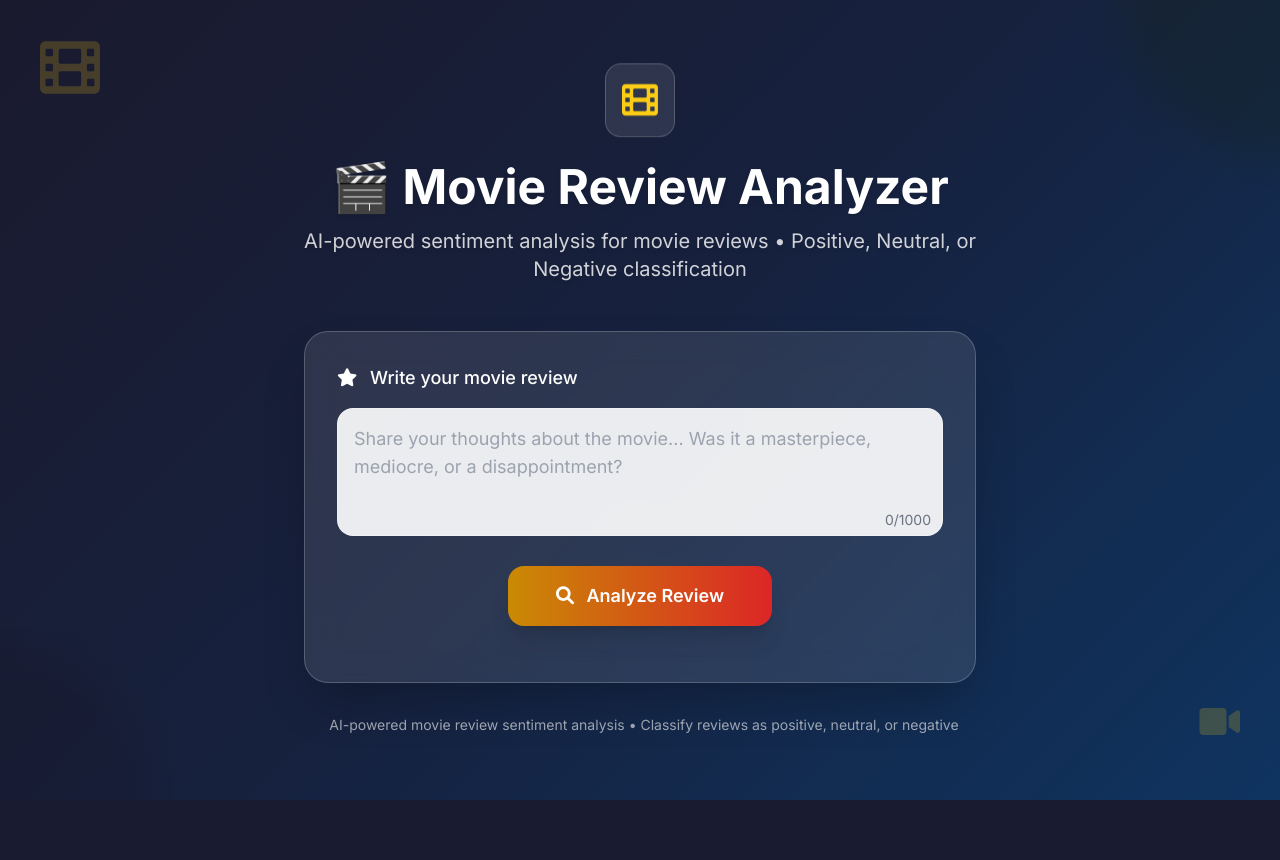
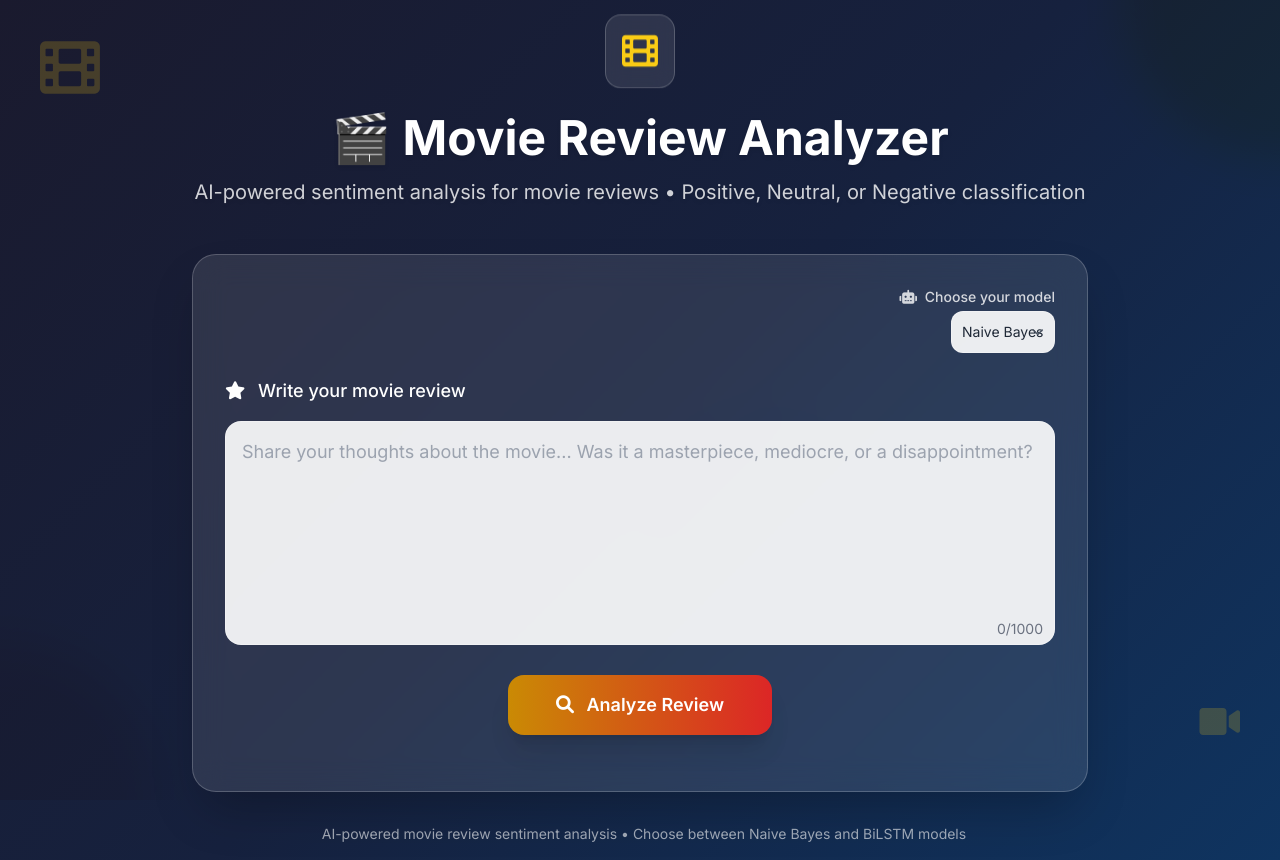
Before and after one commit to ananyahegde/IMDB-movie-classifier, a Flask app: page / in a window 1280 px wide. Before the commit the page ends 800 px from the top, so only its background shows below. Run offline with Flask 3, Linux system fonts and the light colour scheme; parts of the project's set-up code (start-up, migrations or seed data) failed here and were passed over; some libraries are stand-ins or nearby versions.

Commit message:
add option for choosing model

```diff
--- a/app/server.py
+++ b/app/server.py
@@ -3,6 +3,9 @@ import torch.nn as nn
 from flask import Flask, request, jsonify, render_template
 from flask_cors import CORS
 import pickle
+import numpy as np
+from sklearn.feature_extraction.text import TfidfVectorizer
+from sklearn.naive_bayes import MultinomialNB
 
 import sys
 import os
@@ -37,46 +40,71 @@ class BiLSTM(nn.Module):
         hidden = self.dropout(hidden)
         return self.fc(hidden)
 
-# Load model and vocab at startup
-model = None
+# Model components
+bilstm_model = None
+naive_bayes_model = None
+vectorizer = None
 vocab = None
 vocab_to_idx = None
 preprocess = None
 tokenize = None
 
-def load_model():
-    """Load model and preprocessing components"""
-    global model, vocab, vocab_to_idx, preprocess, tokenize
+def load_models():
+    """Load both BiLSTM and Naive Bayes models"""
+    global bilstm_model, naive_bayes_model, vectorizer, vocab, vocab_to_idx, preprocess, tokenize
 
-    # Load vocabulary
-    with open('data/interim/vocab.pkl', 'rb') as f:
-        vocab, vocab_to_idx = pickle.load(f)
+    print("Loading models...")
 
     # Initialize preprocessing components
     preprocess = Preprocess()
     tokenize = Tokenize()
 
-    # Load model
-    model = BiLSTM(
-        vocab_size=len(vocab),
-        embed_dim=100,
-        hidden_dim=64,
-        output_dim=2,
-        pad_idx=vocab_to_idx['<pad>']
-    )
+    # Load BiLSTM model
+    try:
+        # Load vocabulary for BiLSTM
+        with open('data/interim/vocab.pkl', 'rb') as f:
+            vocab, vocab_to_idx = pickle.load(f)
 
-    model.load_state_dict(torch.load('models/BiLSTM_SK5Fold_best.pth', map_location=device))
-    model = model.to(device)
-    model.eval()
+        # Load BiLSTM model
+        bilstm_model = BiLSTM(
+            vocab_size=len(vocab),
+            embed_dim=100,
+            hidden_dim=64,
+            output_dim=2,
+            pad_idx=vocab_to_idx['<pad>']
+        )
 
-    print("Model loaded successfully!")
+        bilstm_model.load_state_dict(torch.load('models/BiLSTM_SK5Fold_best.pth', map_location=device))
+        bilstm_model = bilstm_model.to(device)
+        bilstm_model.eval()
+        print("BiLSTM model loaded successfully!")
 
-def predict_sentiment(text):
-    """Make prediction using the loaded model"""
-    global model, vocab, vocab_to_idx, preprocess, tokenize
+    except Exception as e:
+        print(f"Failed to load BiLSTM model: {e}")
+        bilstm_model = None
 
-    if model is None:
-        raise Exception("Model not loaded")
+    # Load Naive Bayes model
+    try:
+        # Load Naive Bayes model and vectorizer
+        with open('models/multinomial_naive_bayes.pkl', 'rb') as f:
+            naive_bayes_model = pickle.load(f)
+
+        with open('models/best_count_vectorizer.pkl', 'rb') as f:
+            vectorizer = pickle.load(f)
+
+        print("Naive Bayes model loaded successfully!")
+
+    except Exception as e:
+        print(f"Failed to load Naive Bayes model: {e}")
+        naive_bayes_model = None
+        vectorizer = None
+
+def predict_sentiment_bilstm(text):
+    """Make prediction using BiLSTM model"""
+    global bilstm_model, vocab, vocab_to_idx, preprocess, tokenize
+
+    if bilstm_model is None:
+        raise Exception("BiLSTM model not loaded")
 
     # Preprocess the input text
     test_samples = preprocess.process_data([text])  # Pass as list
@@ -88,40 +116,66 @@ def predict_sentiment(text):
     padded = torch.tensor(padded).to(device)
 
     with torch.no_grad():
-        output = model(padded)
+        output = bilstm_model(padded)
         # Apply softmax to get probabilities
         probabilities = torch.softmax(output, dim=1)
         # Get probability of positive class (index 1)
         probability = probabilities[0][1].item()
 
-        # Convert probability to 1-10 scale for movie reviews
-        scaled_score = 1 + (probability * 9)
+        return classify_sentiment(probability)
 
-        # Initialize all sentiment flags
-        is_positive = False
-        is_negative = False
-        is_neutral = False
+def predict_sentiment_naive_bayes(text):
+    """Make prediction using Naive Bayes model"""
+    global naive_bayes_model, vectorizer, preprocess
 
-        # Classify based on your rules: ≤4 = negative, 4-7 = neutral, ≥7 = positive
-        if scaled_score <= 4:
-            sentiment = 'negative'
-            is_negative = True
-        elif scaled_score >= 7:
-            sentiment = 'positive'
-            is_positive = True
-        else:
-            sentiment = 'neutral'
-            is_neutral = True
+    if naive_bayes_model is None or vectorizer is None:
+        raise Exception("Naive Bayes model not loaded")
 
-        return {
-            'sentiment': sentiment,
-            'score': min(10, max(1, scaled_score)),  # Ensure 1-10 range
-            'raw_probability': probability,
-            'is_positive': is_positive,
-            'is_negative': is_negative,
-            'is_neutral': is_neutral,
-            'confidence': abs(probability - 0.5) * 2  # Convert to 0-1 confidence
-        }
+    # Preprocess the input text
+    processed_text = preprocess.process_data([text])[0]  # Get single processed text
+
+    # Vectorize the text
+    text_vector = vectorizer.transform([processed_text])
+
+    # Get prediction probabilities
+    probabilities = naive_bayes_model.predict_proba(text_vector)[0]
+
+    # Assuming the model outputs [negative_prob, positive_prob]
+    # Get probability of positive class
+    probability = probabilities[1] if len(probabilities) > 1 else probabilities[0]
+
+    return classify_sentiment(probability)
+
+def classify_sentiment(probability):
+    """Common function to classify sentiment based on probability"""
+    # Convert probability to 1-10 scale for movie reviews
+    scaled_score = 1 + (probability * 9)
+
+    # Initialize all sentiment flags
+    is_positive = False
+    is_negative = False
+    is_neutral = False
+
+    # Classify based on rules: ≤4 = negative, 4-7 = neutral, ≥7 = positive
+    if scaled_score <= 4:
+        sentiment = 'negative'
+        is_negative = True
+    elif scaled_score >= 7:
+        sentiment = 'positive'
+        is_positive = True
+    else:
+        sentiment = 'neutral'
+        is_neutral = True
+
+    return {
+        'sentiment': sentiment,
+        'score': min(10, max(1, scaled_score)),  # Ensure 1-10 range
+        'raw_probability': probability,
+        'is_positive': is_positive,
+        'is_negative': is_negative,
+        'is_neutral': is_neutral,
+        'confidence': abs(probability - 0.5) * 2  # Convert to 0-1 confidence
+    }
 
 @app.route('/')
 def home():
@@ -134,17 +188,31 @@ def predict():
         if request.is_json:
             data = request.get_json()
             text = data.get('text', '')
+            model_type = data.get('model', 'bilstm').lower()  # Default to bilstm
         else:
             text = request.form.get('text', '')
+            model_type = request.form.get('model', 'bilstm').lower()
 
         if not text or not text.strip():
             return jsonify({'error': 'No text provided'}), 400
 
-        # Make prediction
-        result = predict_sentiment(text.strip())
+        # Validate model type
+        if model_type not in ['bilstm', 'naive_bayes']:
+            return jsonify({'error': 'Invalid model type. Use "bilstm" or "naive_bayes"'}), 400
+
+        # Make prediction based on selected model
+        if model_type == 'bilstm':
+            if bilstm_model is None:
+                return jsonify({'error': 'BiLSTM model not available'}), 500
+            result = predict_sentiment_bilstm(text.strip())
+        else:  # naive_bayes
+            if naive_bayes_model is None or vectorizer is None:
+                return jsonify({'error': 'Naive Bayes model not available'}), 500
+            result = predict_sentiment_naive_bayes(text.strip())
 
         return jsonify({
             'success': True,
+            'model_used': model_type,
             'sentiment': result['sentiment'],
             'score': round(result['score'], 1),
             'raw_probability': result['raw_probability'],
@@ -162,18 +230,43 @@ def predict():
             'error': str(e)
         }), 500
 
+@app.route('/models', methods=['GET'])
+def get_available_models():
+    """Get list of available models"""
+    available_models = []
+
+    if bilstm_model is not None:
+        available_models.append({
+            'name': 'bilstm',
+            'display_name': 'BiLSTM Neural Network',
+            'description': 'Bidirectional LSTM with attention mechanism'
+        })
+
+    if naive_bayes_model is not None and vectorizer is not None:
+        available_models.append({
+            'name': 'naive_bayes',
+            'display_name': 'Naive Bayes',
+            'description': 'Traditional machine learning with TF-IDF features'
+        })
+
+    return jsonify({
+        'available_models': available_models,
+        'default_model': 'bilstm' if bilstm_model is not None else 'naive_bayes'
+    })
+
 @app.route('/health')
 def health_check():
     """Health check endpoint"""
     return jsonify({
         'status': 'healthy',
-        'model_loaded': model is not None,
+        'bilstm_loaded': bilstm_model is not None,
+        'naive_bayes_loaded': naive_bayes_model is not None and vectorizer is not None,
         'device': device
     })
 
 if __name__ == '__main__':
-    # Load model and vectorizer on startup
-    print("Loading model...")
-    load_model()
+    # Load both models on startup
+    print("Loading models...")
+    load_models()
     print("Server starting...")
     app.run(debug=True, host='0.0.0.0', port=5000)
--- a/app/templates/index.html
+++ b/app/templates/index.html
@@ -131,6 +131,26 @@
         .error-card {
             background: linear-gradient(135deg, #f87171, #ef4444);
         }
+
+        .model-tag {
+            display: inline-block;
+            padding: 4px 8px;
+            border-radius: 12px;
+            font-size: 0.75rem;
+            font-weight: 600;
+            text-transform: uppercase;
+            letter-spacing: 0.025em;
+        }
+
+        .model-naive-bayes {
+            background: linear-gradient(135deg, #3b82f6, #1d4ed8);
+            color: white;
+        }
+
+        .model-bilstm {
+            background: linear-gradient(135deg, #8b5cf6, #7c3aed);
+            color: white;
+        }
     </style>
 </head>
 <body class="min-h-screen gradient-bg">
@@ -149,7 +169,7 @@
     </div>
 
     <div class="relative z-10 min-h-screen flex items-center justify-center p-4">
-        <div class="w-full max-w-2xl">
+        <div class="w-full max-w-4xl">
             <!-- Header -->
             <div class="text-center mb-12">
                 <div class="inline-block p-4 glass-effect rounded-2xl mb-6 animate-float">
@@ -166,6 +186,26 @@
             <!-- Main Card -->
             <div class="glass-effect rounded-3xl p-8 shadow-2xl backdrop-blur-lg">
                 <div class="space-y-6">
+                    <div class="flex justify-end mb-4">
+                        <div class="text-right">
+                            <label for="modelSelect" class="block text-sm font-medium text-white/80 mb-1">
+                                <i class="fas fa-robot mr-1"></i> Choose your model
+                            </label>
+                            <div class="relative">
+                                <select
+                                    id="modelSelect"
+                                    class="p-2.5 text-sm text-gray-800 bg-white/90 border border-white/30 rounded-xl focus:outline-none focus:ring-2 focus:ring-yellow-300/50 focus:border-white backdrop-blur-sm appearance-none cursor-pointer"
+                                >
+                                    <option value="naive_bayes">Naive Bayes</option>
+                                    <option value="bilstm">BiLSTM</option>
+                                </select>
+                                <div class="absolute inset-y-0 right-0 flex items-center pr-3 pointer-events-none">
+                                    <i class="fas fa-chevron-down text-gray-600 text-xs"></i>
+                                </div>
+                            </div>
+                        </div>
+                    </div>
+
                     <!-- Input Section -->
                     <div class="space-y-4">
                         <label for="textInput" class="block text-lg font-medium text-white">
@@ -176,7 +216,7 @@
                             <textarea
                                 id="textInput"
                                 placeholder="Share your thoughts about the movie... Was it a masterpiece, mediocre, or a disappointment?"
-                                class="w-full h-32 p-4 text-gray-800 bg-white/90 border border-white/30 rounded-2xl focus:outline-none focus:ring-4 focus:ring-yellow-300/50 focus:border-white transition-all duration-300 resize-none text-lg backdrop-blur-sm"
+                                class="w-full h-56 p-4 text-gray-800 bg-white/90 border border-white/30 rounded-2xl focus:outline-none focus:ring-4 focus:ring-yellow-300/50 focus:border-white transition-all duration-300 resize-none text-lg backdrop-blur-sm"
                                 maxlength="1000" autocomplete="off"
                             ></textarea>
                             <div class="absolute bottom-3 right-3 text-sm text-gray-500">
@@ -210,7 +250,7 @@
             <div class="text-center mt-8">
                 <p class="text-white/60 text-sm">
                     <i class="fas fa-popcorn mr-1"></i>
-                    AI-powered movie review sentiment analysis • Classify reviews as positive, neutral, or negative
+                    AI-powered movie review sentiment analysis • Choose between Naive Bayes and BiLSTM models
                 </p>
             </div>
         </div>
@@ -219,6 +259,7 @@
     <script>
         // DOM Elements
         const textInput = document.getElementById('textInput');
+        const modelSelect = document.getElementById('modelSelect');
         const analyzeBtn = document.getElementById('analyzeBtn');
         const btnText = document.getElementById('btnText');
         const typingIndicator = document.querySelector('.typing-indicator');
@@ -244,7 +285,7 @@
         });
 
         // Call Flask backend for sentiment analysis
-        async function analyzeSentiment(text) {
+        async function analyzeSentiment(text, model) {
             try {
                 const response = await fetch(`${BACKEND_URL}/predict`, {
                     method: 'POST',
@@ -252,7 +293,8 @@
                         'Content-Type': 'application/json',
                     },
                     body: JSON.stringify({
-                        text: text
+                        text: text,
+                        model: model
                     })
                 });
 
@@ -272,7 +314,8 @@
                     isPositive: data.is_positive,
                     isNeutral: data.is_neutral,
                     confidence: data.confidence,
-                    rawProbability: data.raw_probability
+                    rawProbability: data.raw_probability,
+                    modelUsed: data.model_used || model
                 };
 
             } catch (error) {
@@ -305,9 +348,36 @@
             }, 100);
         }
 
+        // Get model display info
+        function getModelInfo(model) {
+            switch(model) {
+                case 'naive_bayes':
+                    return {
+                        name: 'Naive Bayes',
+                        tag: 'NB',
+                        tagClass: 'model-naive-bayes',
+                        description: 'Traditional ML'
+                    };
+                case 'bilstm':
+                    return {
+                        name: 'BiLSTM',
+                        tag: 'LSTM',
+                        tagClass: 'model-bilstm',
+                        description: 'Deep Learning'
+                    };
+                default:
+                    return {
+                        name: 'Unknown',
+                        tag: '?',
+                        tagClass: 'bg-gray-500',
+                        description: 'Unknown Model'
+                    };
+            }
+        }
+
         // Create result display
         function displayResult(result) {
-            const { sentiment, score, confidence, isPositive, isNeutral, rawProbability } = result;
+            const { sentiment, score, confidence, isPositive, isNeutral, rawProbability, modelUsed } = result;
 
             let gradientClass, icon, sentimentText, textColor, recommendation, thresholdText;
 
@@ -349,6 +419,9 @@
                 classificationText = 'Skip';
             }
 
+            // Get model info
+            const modelInfo = getModelInfo(modelUsed);
+
             resultSection.innerHTML = `
                 <div class="bg-white/10 rounded-2xl p-6 border border-white/20">
                     <div class="text-center mb-6">
@@ -356,6 +429,10 @@
                             <i class="fas fa-chart-bar mr-2"></i>
                             Review Analysis Complete
                         </h3>
+                        <div class="flex justify-center items-center mt-2">
+                            <span class="model-tag ${modelInfo.tagClass} mr-2">${modelInfo.tag}</span>
+                            <span class="text-white/70 text-sm">Analyzed with ${modelInfo.name} model</span>
+                        </div>
                     </div>
 
                     <div class="grid md:grid-cols-2 gap-6">
@@ -387,7 +464,7 @@
 
                     <!-- Additional Info -->
                     <div class="mt-6 bg-white/10 rounded-xl p-4">
-                        <div class="grid grid-cols-1 md:grid-cols-3 gap-4 text-white text-sm text-center">
+                        <div class="grid grid-cols-1 md:grid-cols-4 gap-4 text-white text-sm text-center">
                             <div>
                                 <i class="fas fa-brain mr-2 text-yellow-400"></i>
                                 <span>Confidence: ${confidencePercentage}%</span>
@@ -399,6 +476,10 @@
                             <div>
                                 <i class="fas fa-percentage mr-2 text-blue-400"></i>
                                 <span>Raw Score: ${rawProbabilityPercentage}%</span>
+                            </div>
+                            <div>
+                                <i class="fas fa-robot mr-2 text-purple-400"></i>
+                                <span>Model: ${modelInfo.name}</span>
                             </div>
                         </div>
                     </div>
@@ -414,6 +495,7 @@
         // Analyze button click handler
         analyzeBtn.addEventListener('click', async function() {
             const text = textInput.value.trim();
+            const selectedModel = modelSelect.value;
 
             if (!text) {
                 // Shake animation for empty input
@@ -433,8 +515,8 @@
             resultSection.classList.remove('show');
 
             try {
-                // Call the Flask backend
-                const result = await analyzeSentiment(text);
+                // Call the Flask backend with selected model
+                const result = await analyzeSentiment(text, selectedModel);
                 displayResult(result);
             } catch (error) {
                 console.error('Analysis failed:', error);
@@ -453,6 +535,16 @@
                 e.preventDefault();
                 analyzeBtn.click();
             }
+        });
+
+        // Model selection change handler
+        modelSelect.addEventListener('change', function() {
+            // Hide results when model changes
+            resultSection.classList.remove('show');
+
+            // Optional: Show a subtle indication that model changed
+            const modelInfo = getModelInfo(this.value);
+            console.log(`Switched to ${modelInfo.name} model`);
         });
 
         // Add some sample movie review texts on page load (now including neutral examples)
```
